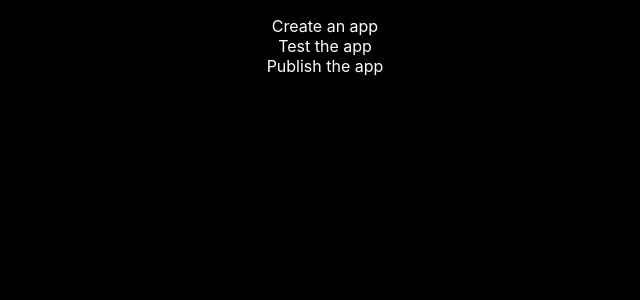
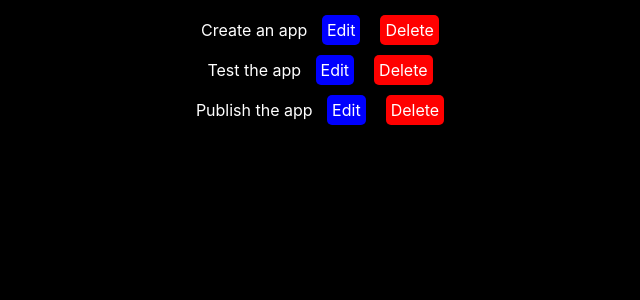
Before and after one commit to Ureeces/react-lifecycle-remake, a React (Create React App) app: page / in a window 1280 px wide. Shown: the top 300 px of the page, without its empty margins (335-975 px from the left). Built offline with nearby package versions, Linux system fonts and the light colour scheme.

Commit message:
Added button elements.

```diff
--- a/src/components/ToDoView.css
+++ b/src/components/ToDoView.css
@@ -1,3 +1,23 @@
 ul {
     list-style-type: none;
 }
+
+li {
+    margin: 20px;
+}
+
+.todo-button {
+    margin: 10px;
+    padding: 5px;
+    color: white;
+    cursor: pointer;
+    border-radius: 5px;
+}
+
+.todo-edit-button {
+    background-color: blue
+}
+
+.todo-delete-button {
+    background-color: red;
+}
--- a/src/components/ToDoView.js
+++ b/src/components/ToDoView.js
@@ -19,6 +19,8 @@ const ToDoView = (({ toDoList }) => {
                 return (
                     <li key={id}>
                         {todo}{" "}
+                        <span className="todo-button todo-edit-button">Edit</span>
+                        <span className="todo-button todo-delete-button">Delete</span>
                     </li>
                 )
             })}
```
